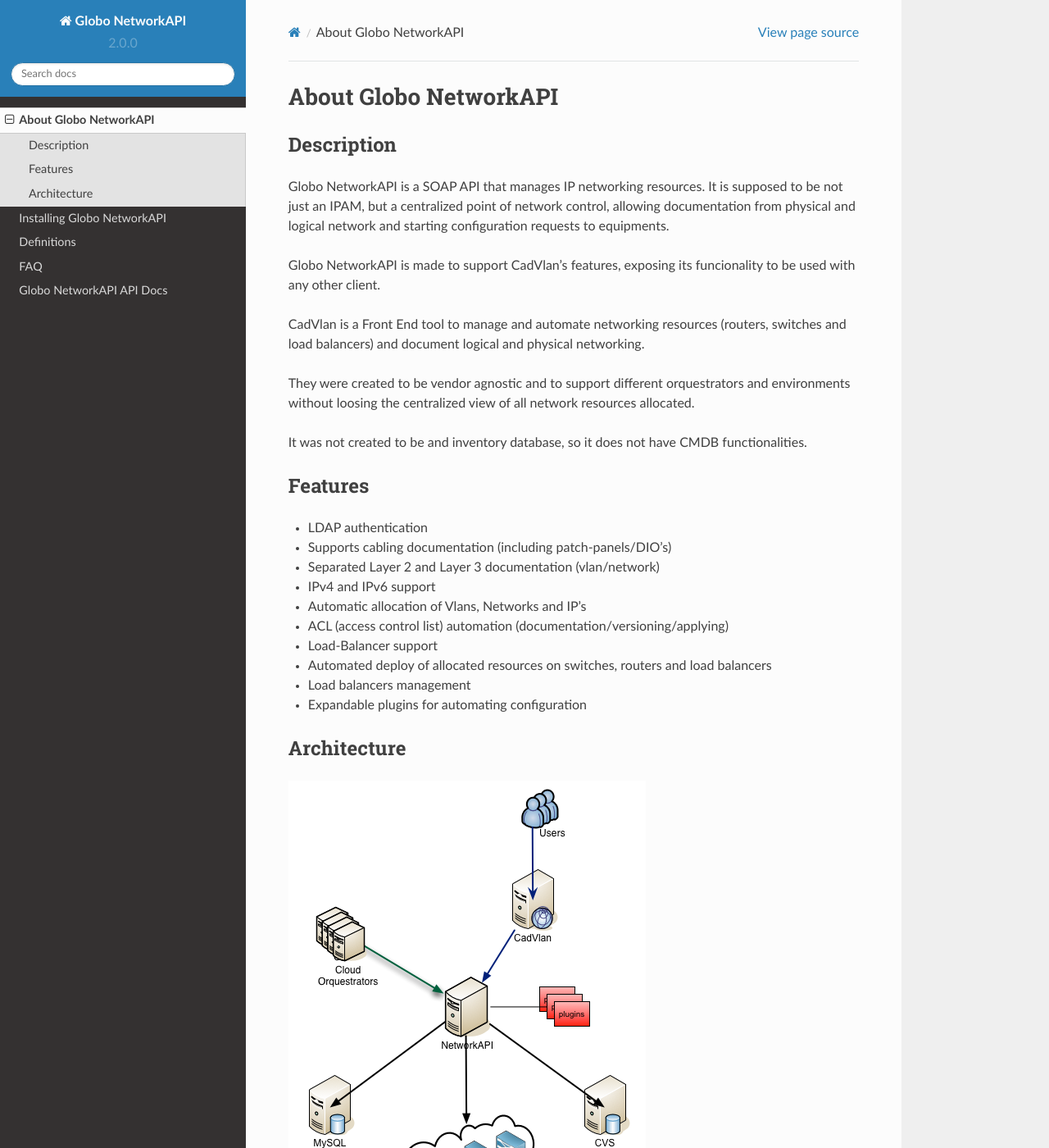
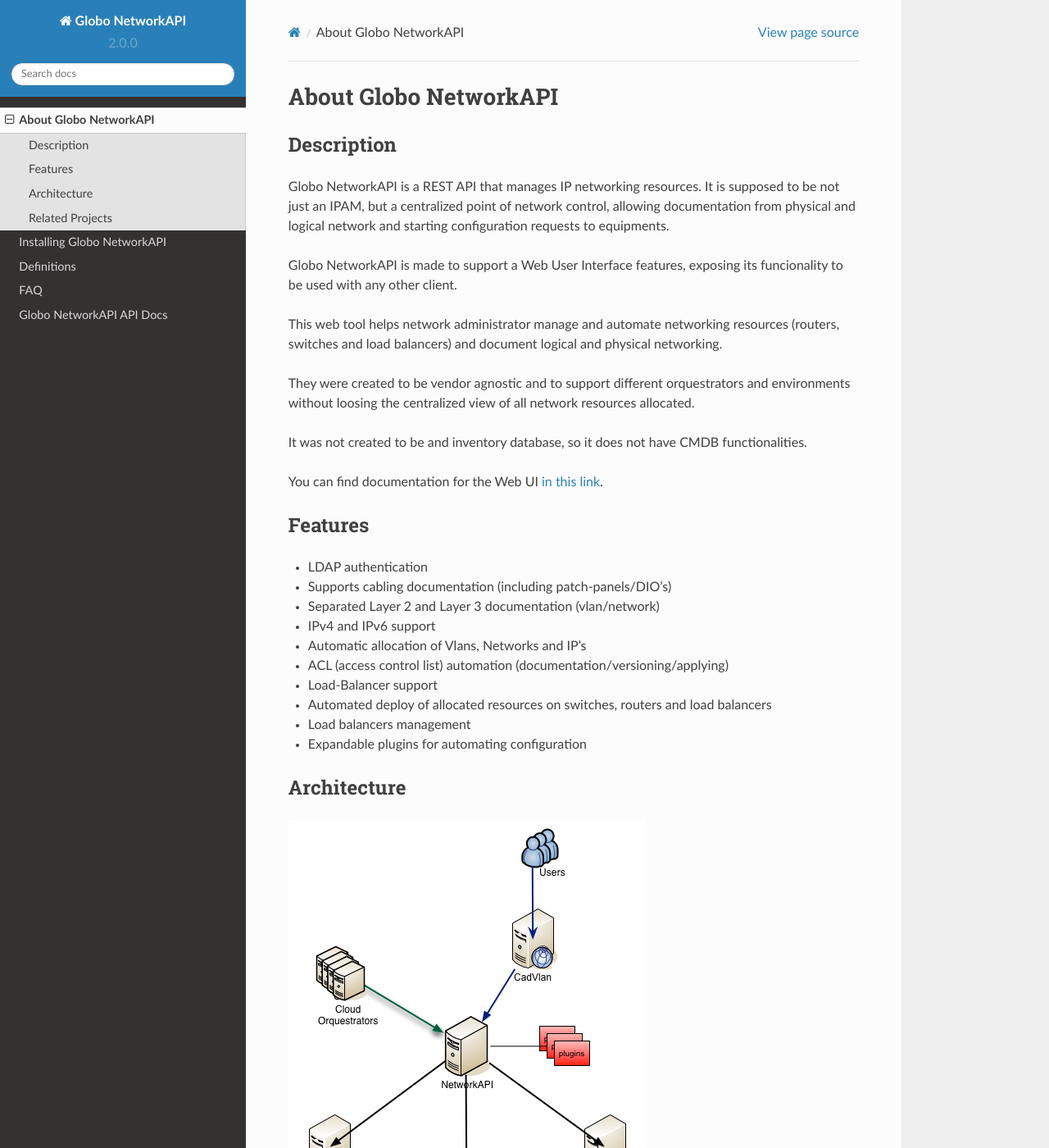
Before and after one commit to globocom/GloboNetworkAPI, a Sphinx documentation site: the page built from docs/about.rst, in a window 1280 px wide and 1400 px high. Shown: the whole window at 82% size. Built offline with Sphinx 7.4.7 and the Read the Docs theme 2.0.0, drawn with Linux system fonts in a browser that asks for light colours; some of the changed text lies outside the part shown.

Commit message:
Small fixes in documentation.

```diff
--- a/docs/about.rst
+++ b/docs/about.rst
@@ -1,20 +1,22 @@
 About Globo NetworkAPI
-################
+######################
 
 
 Description
 ***********
 
 
-Globo NetworkAPI is a SOAP API that manages IP networking resources. It is supposed to be not just an IPAM, but a centralized point of network control, allowing documentation from physical and logical network and starting configuration requests to equipments.
+Globo NetworkAPI is a REST API that manages IP networking resources. It is supposed to be not just an IPAM, but a centralized point of network control, allowing documentation from physical and logical network and starting configuration requests to equipments.
 
-Globo NetworkAPI is made to support CadVlan's features, exposing its funcionality to be used with any other client.
+Globo NetworkAPI is made to support a Web User Interface features, exposing its funcionality to be used with any other client.
 
-CadVlan is a Front End tool to manage and automate networking resources (routers, switches and load balancers) and document logical and physical networking.
+This web tool helps network administrator manage and automate networking resources (routers, switches and load balancers) and document logical and physical networking.
 
 They were created to be vendor agnostic and to support different orquestrators and environments without loosing the centralized view of all network resources allocated.
 
 It was not created to be and inventory database, so it does not have CMDB functionalities.
+
+You can find documentation for the Web UI `in this link <http://globonetworkapi-webui.readthedocs.org>`_.
 
 Features
 ********
@@ -37,3 +39,13 @@
 .. _architecture-img_ref:
 
 .. image:: diagrams/architecture.png
+
+
+Related Projects
+****************
+
+`Globo NetworkAPI WebUI <https://github.com/globocom/GloboNetworkAPI-WebUI>`_.
+
+`Globo NetworkAPI Python Client <https://github.com/globocom/GloboNetworkAPI-client-python>`_.
+
+`Globo NetworkAPI Python Java <https://github.com/globocom/GloboNetworkAPI-client-java>`_.
```
